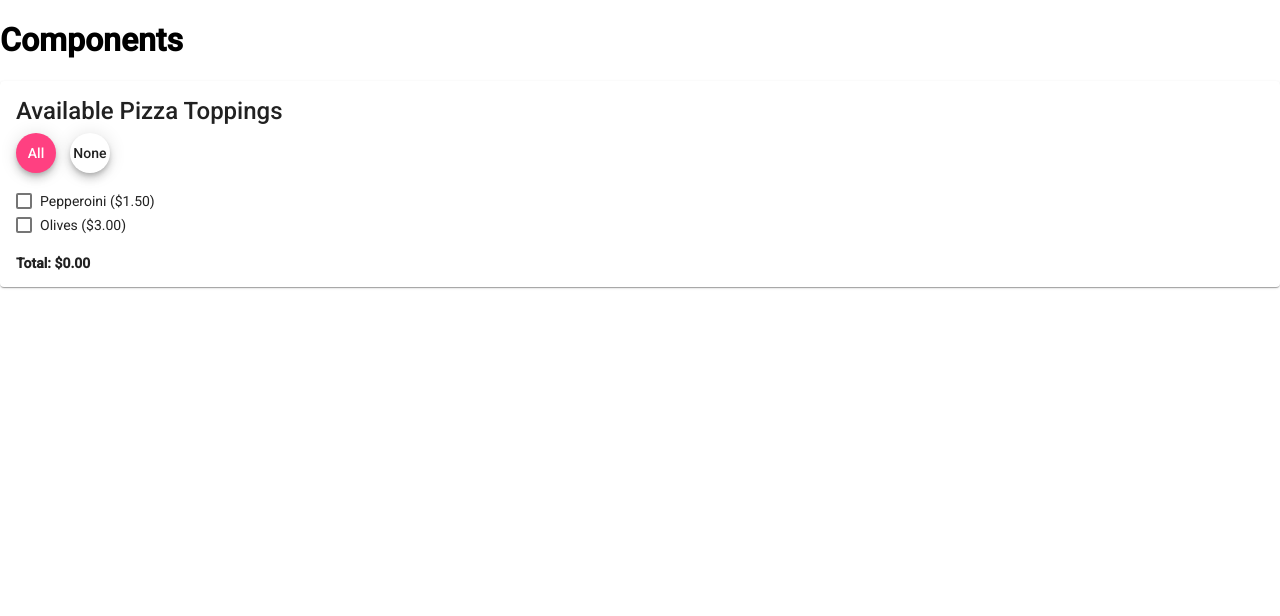
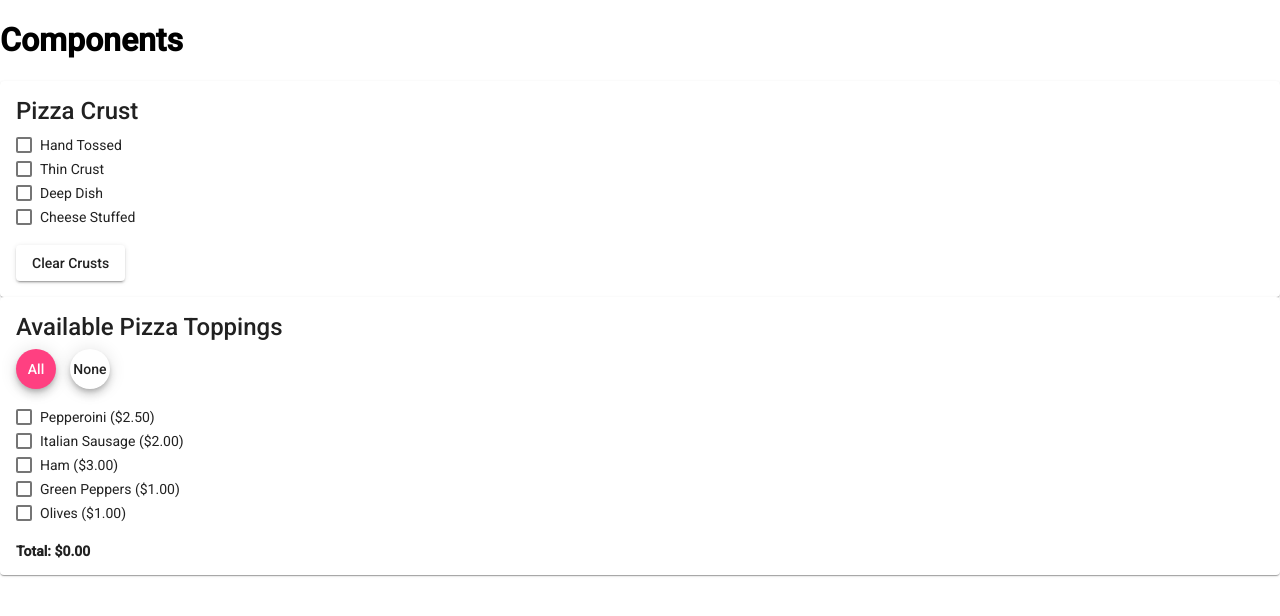
Before and after one commit to tsteelematc/components-2022ftuth, an Angular app: page / in a window 1280 px wide. Shown: the top 616 px of the page. Built offline with nearby package versions, Linux system fonts and the light colour scheme.

Commit message:
Working Pizza Crust component
Next steps, add display of which crust type, make only one crust be selectable

```diff
--- a/src/app/app.component.html
+++ b/src/app/app.component.html
@@ -1,4 +1,5 @@
 <h1>
   Components
 </h1>
+<app-pizza-crust-type></app-pizza-crust-type>
 <pizza-toppings></pizza-toppings>
--- a/src/app/app.module.ts
+++ b/src/app/app.module.ts
@@ -3,6 +3,7 @@ import { BrowserModule } from '@angular/platform-browser';
 
 import { AppComponent } from './app.component';
 import { PizzaToppingsComponent } from './pizza-toppings/pizza-toppings.component';
+import { PizzaCrustTypeComponent } from './pizza-crust-type/pizza-crust-type.component';
 
 import { FormsModule } from '@angular/forms';
 import { BrowserAnimationsModule } from '@angular/platform-browser/animations';
@@ -11,7 +12,6 @@ import { MatCardModule } from '@angular/material/card';
 import { MatCheckboxModule } from '@angular/material/checkbox';
 import { MatFormFieldModule } from '@angular/material/form-field';
 import { MatButtonModule } from '@angular/material/button';
-import { PizzaCrustTypeComponent } from './pizza-crust-type/pizza-crust-type.component';
 
 
 @NgModule({
--- a/src/app/pizza-crust-type/pizza-crust-type.component.html
+++ b/src/app/pizza-crust-type/pizza-crust-type.component.html
@@ -1 +1,17 @@
-<p>pizza-crust-type works!</p>
+<mat-card>
+    <mat-card-title>
+        Pizza Crust
+    </mat-card-title>
+    <mat-card-content>
+        <div *ngFor="let pc of availablePizzaCrusts">
+            <mat-checkbox [(ngModel)]="pc.checked">
+                {{ pc.name }}
+            </mat-checkbox>
+        </div>
+        <br />
+        <button mat-raised-button color="secondary" (click)="toggleAll(false)">
+            Clear Crusts
+        </button>
+
+    </mat-card-content>
+</mat-card>
--- a/src/app/pizza-crust-type/pizza-crust-type.component.ts
+++ b/src/app/pizza-crust-type/pizza-crust-type.component.ts
@@ -1,4 +1,5 @@
 import { Component, OnInit } from '@angular/core';
+import { PizzaCrustService, PizzaCrustType } from '../pizza.crust.service';
 
 @Component({
   selector: 'app-pizza-crust-type',
@@ -7,9 +8,31 @@ import { Component, OnInit } from '@angular/core';
 })
 export class PizzaCrustTypeComponent implements OnInit {
 
-  constructor() { }
+  // Magic DI, with TS ctor scoped parameters...
+  constructor(
+    public pizzaCrustSvc: PizzaCrustService
+  ) { }
 
   ngOnInit(): void {
+    const pc = this.pizzaCrustSvc.loadPizzaCrusts();
+    console.log(pc);
+
+    this.availablePizzaCrusts = pc;
   }
 
+  availablePizzaCrusts: PizzaCrustType[] = [];
+
+  // TS 'getter' or read-only property.
+  get crust() {
+    return this.availablePizzaCrusts
+      .filter(x => x.checked)
+    ;
+  };
+
+  toggleAll = (check: boolean) => this.availablePizzaCrusts =
+    this.availablePizzaCrusts.map(x => ({
+      ...x
+      , checked: check
+    }));
+
 }
--- /dev/null
+++ b/src/app/pizza.crust.service.ts
@@ -0,0 +1,40 @@
+import { Injectable } from '@angular/core';
+
+export interface PizzaCrustType {
+  name: string;
+  checked: boolean;
+}
+
+@Injectable({
+  providedIn: 'root'
+})
+export class PizzaCrustService {
+
+  constructor() { }
+
+  loadPizzaCrusts = (): PizzaCrustType[] => {
+    const pizzaCrustsFromWeb = [
+      {
+        name: 'Hand Tossed'
+        , checked: false
+      }
+      , {
+        name: 'Thin Crust'
+        , checked: false
+      }
+      , {
+        name: 'Deep Dish'
+        , checked: false
+      }
+      , {
+        name: 'Cheese Stuffed'
+        , checked: false
+      }
+    ];
+
+    return pizzaCrustsFromWeb.map(x => ({
+      ...x
+      , checked: false
+    }));
+  }
+}
--- a/src/app/pizza.service.ts
+++ b/src/app/pizza.service.ts
@@ -17,11 +17,23 @@ export class PizzaService {
     const pizzaToppingsFromWeb = [
       {
         name: 'Pepperoini'
-        , price: 1.5
+        , price: 2.50
+      }
+      , {
+        name: 'Italian Sausage'
+        , price: 2.00
+      }
+      , {
+        name: 'Ham'
+        , price: 3.00
+      }
+      , {
+        name: 'Green Peppers'
+        , price: 1.00
       }
       , {
         name: 'Olives'
-        , price: 3
+        , price: 1.00
       }
     ];
 
```
